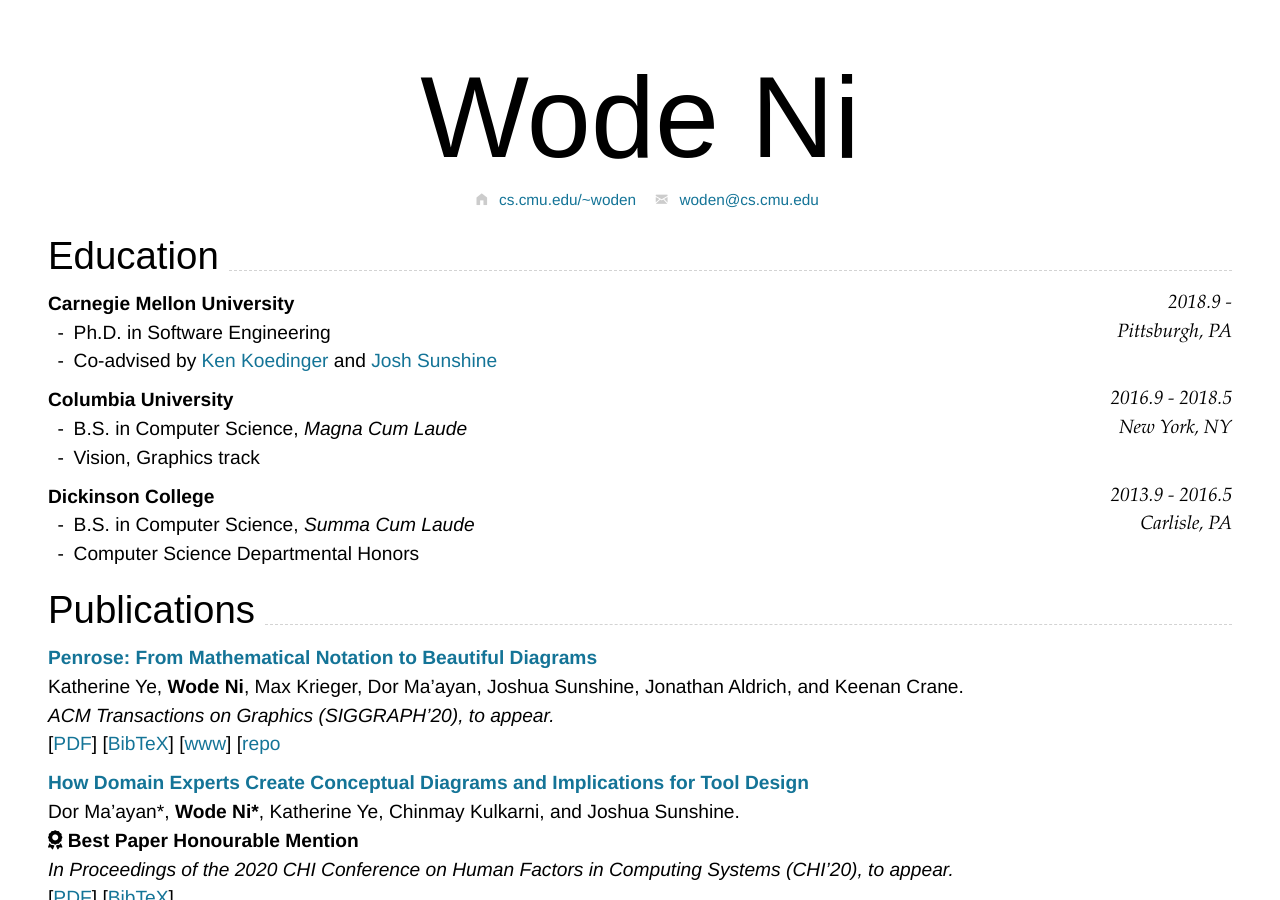
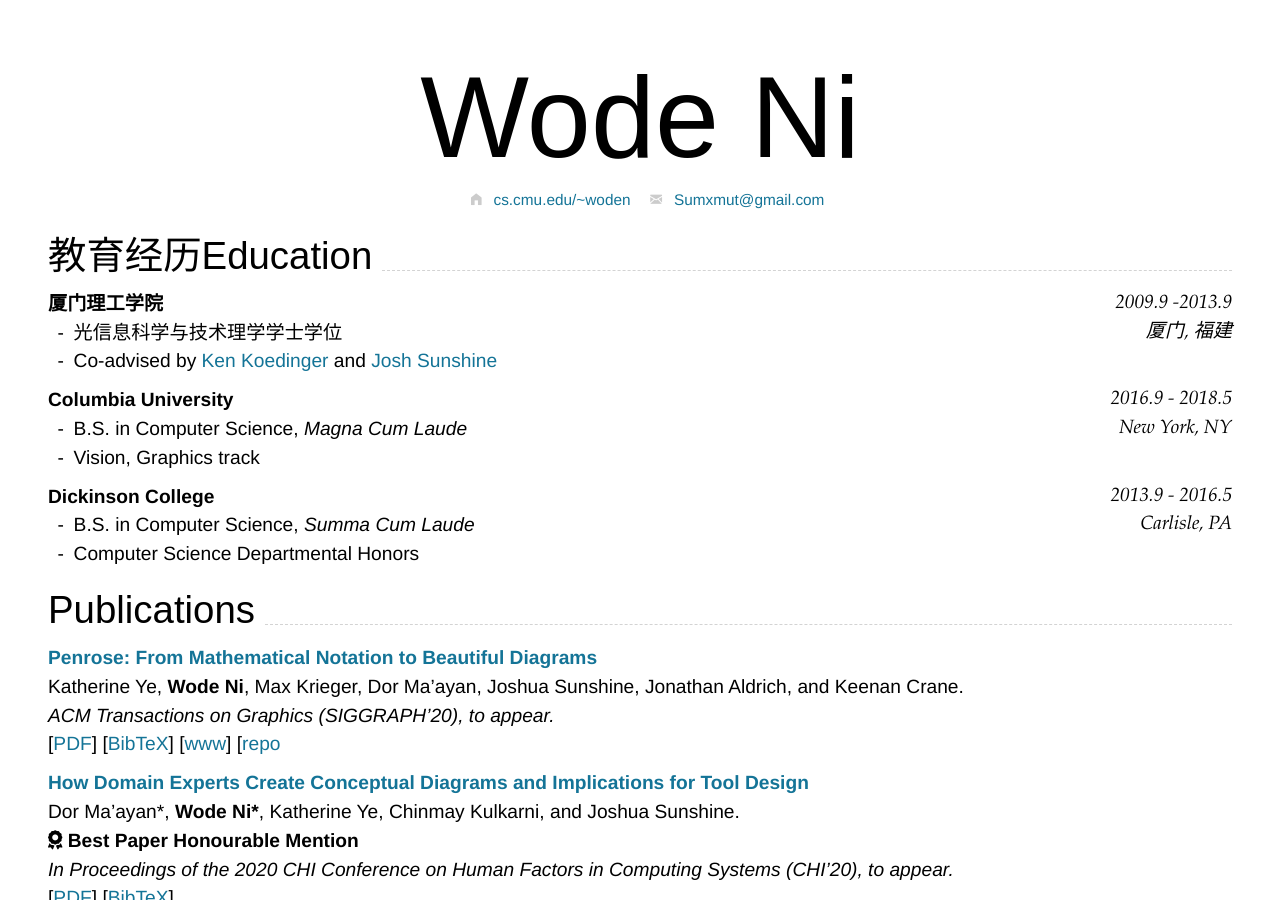
Before and after one commit to topgg/topgg.github.io, a Jekyll site: the page built from index.md, in a window 1280 px wide and 900 px high. Built offline with Jekyll 4.4.1, drawn with Linux system fonts in a browser that asks for light colours; nearby versions of some CDN libraries.

Commit message:
Update index.md

````diff
--- a/index.md
+++ b/index.md
@@ -1,9 +1,9 @@
 ---
 layout: cv
-title: Wode "Nimo" Ni
+title: 个人简历-徐高扬
 email:
   url: mailto:woden@cs.cmu.edu
-  text: woden@cs.cmu.edu
+  text: Sumxmut@gmail.com
 homepage:
   url: http://cs.cmu.edu/~woden
   text: cs.cmu.edu/~woden
@@ -21,15 +21,15 @@ Supported arguments:
 
 {% include cv-contact.html %}
 
-## Education
+## 教育经历Education
 
-### **Carnegie Mellon University** `2018.9 -`
+### **厦门理工学院** `2009.9 -2013.9`
 
 ```
-Pittsburgh, PA
+厦门, 福建
 ```
 
-- Ph.D. in Software Engineering
+- 光信息科学与技术理学学士学位
 - Co-advised by [Ken Koedinger](http://pact.cs.cmu.edu/koedinger.html) and [Josh Sunshine](http://www.cs.cmu.edu/~jssunshi/)
 
 ### **Columbia University** `2016.9 - 2018.5`
````
